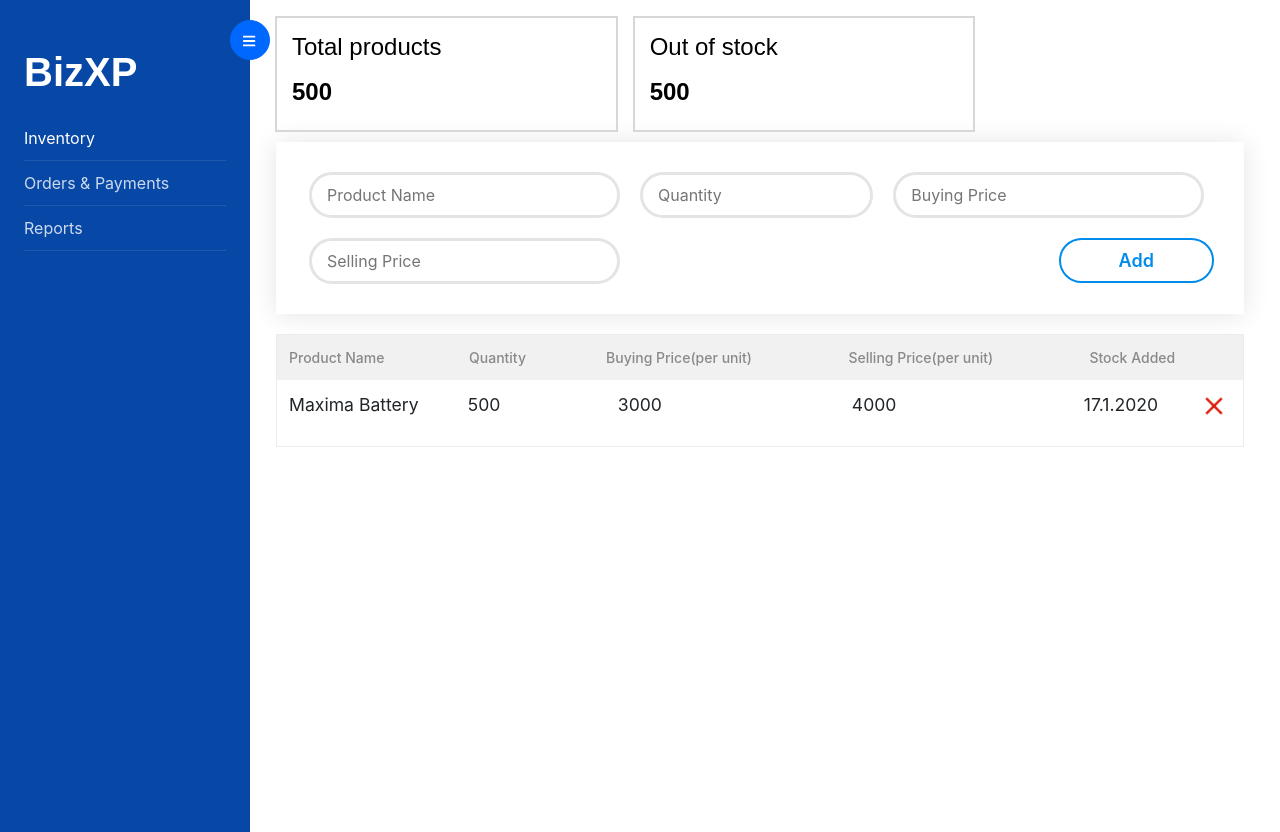
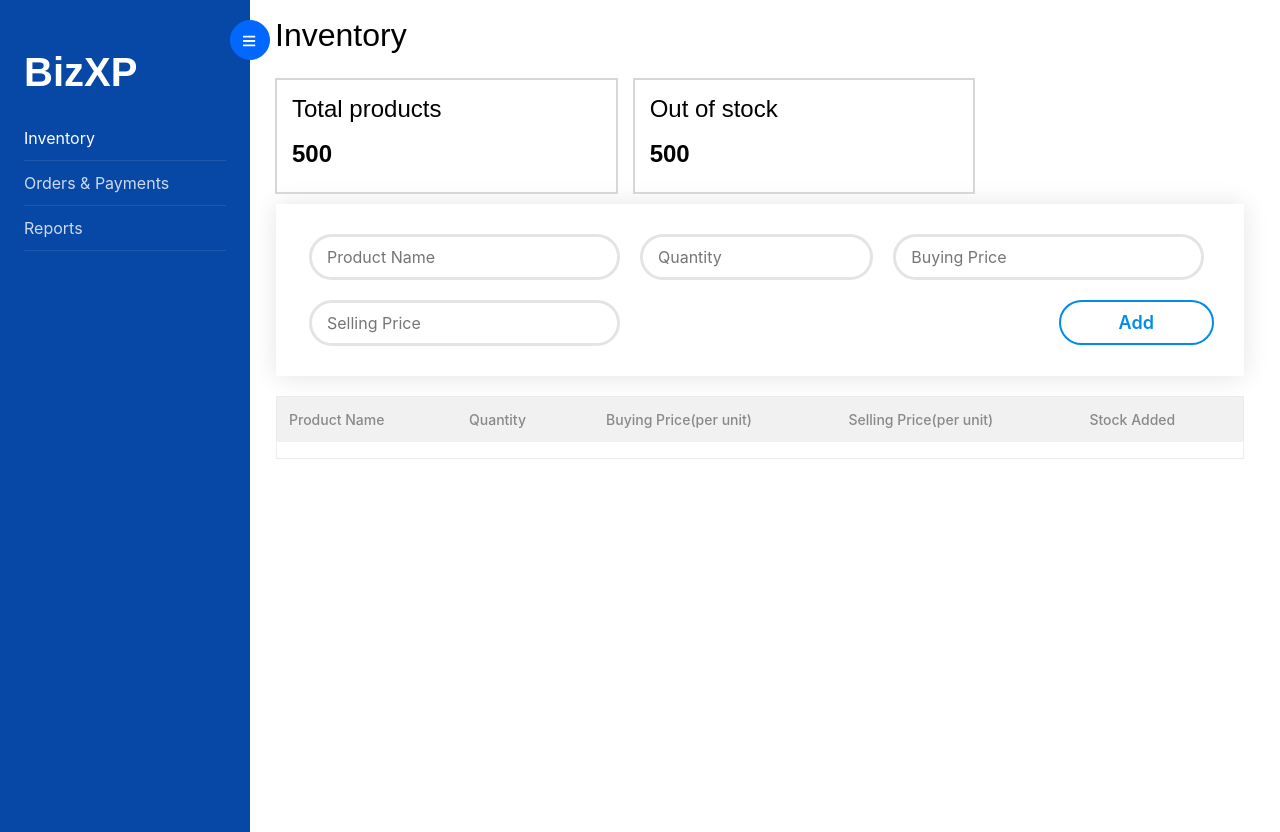
Before and after one commit to arn3342/BizXp-FrontEnd, a React (Create React App) app: page / in a window 1280 px wide. Built offline with nearby package versions, Linux system fonts and the light colour scheme; what @react-pdf/renderer would draw is missing.

Commit message:
Final Changes #1

```diff
--- a/src/components/Alert/alert.js
+++ b/src/components/Alert/alert.js
@@ -1,13 +1,8 @@
 import React, { Component } from 'react';
-import { faPlus } from '@fortawesome/free-solid-svg-icons';
 import '../../../node_modules/bootstrap/dist/css/bootstrap.min.css';
-import { FontAwesomeIcon } from "@fortawesome/react-fontawesome";
 import '../orders/orders.css'
 import '../../App.css'
-
-
 class Alert extends Component {
-
     render() {
         return (
             <div class="modal">
--- a/src/components/Inventory/inventory.js
+++ b/src/components/Inventory/inventory.js
@@ -5,7 +5,8 @@
 import '../../../node_modules/bootstrap/dist/css/bootstrap.min.css';
 import { FontAwesomeIcon } from "@fortawesome/react-fontawesome";
 import '../Inventory/inventory.css'
-
+import '../orders/orders.css'
+import moment from 'moment';
 
 var DummyOrders = []
 var IsShowingOutOfStock = false;
@@ -14,24 +15,18 @@
         super(props);
         this.state = {
             dummyOrderArray: [
-                {
-                    productName:'Maxima Battery',
-                    quantity:'500',
-                    buyingPrice:'3000',
-                    SellingPrice:'4000',
-                    StockAddeed:'17.1.2020'
-                },
             ],
+            dummyStateSet: false
         }
     }
 
     AddDummyOrder = () => {
-        document.getElementById('dummyBuyer').setAttribute('disabled', true);
         var order = {};
-        order.productName = document.getElementById('dummyProduct').value;
+        order.productName = document.getElementById('dummyName').value;
         order.quantity = document.getElementById('dummyQuantity').value;
         order.buyingPrice = document.getElementById('dummyBuyer').value;
         order.SellingPrice = document.getElementById('dummyPhone').value;
+        order.StockAddeed = moment(new Date()).format("MM-DD-YYYY")
 
 
         DummyOrders.push(order);
@@ -64,13 +59,46 @@
     EnableElements = () => {
         document.getElementById('dummyBuyer').disabled = false;
     }
+    SclaeTableHeader() {
+        try {
+            var columnHeaders = document.getElementById("columnHeaders");
+            var columnCells = document.getElementById("tableData");
+            for (var i = 0; i < columnHeaders.rows[0].cells.length; i++) {
+                var col = columnHeaders.rows[0].cells[i];
+                console.log("Header Column Width:" + col.offsetWidth)
+                columnCells.rows[2].cells[i].width = col.offsetWidth + "px"
+                console.log("Row column width: " + columnCells.rows[2].cells[i].width)
+            }
+        }
+        catch (error) { console.log(error) }
+    }
+    componentDidUpdate() {
+        this.SclaeTableHeader();
+    }
+
+    addDummyProduct() {
+        if (!this.state.dummyStateSet) {
+            var dummyArray = []
+            var dummyProduct = {
+                productName: 'Maxima Battery',
+                quantity: '500',
+                buyingPrice: '3000',
+                SellingPrice: '4000',
+                StockAddeed: '17.1.2020'
+            }
+            dummyArray.push(dummyProduct)
+            this.setState({
+                dummyOrderArray: dummyArray,
+                dummyStateSet: true
+            })
+        }
+    }
     render() {
         return (
             <div id="content">
-                {/* <div className="row">
-                    <h2 className="mb-4 ml-4">Inventory</h2>
-                    <button className="col-md-2 ml-auto btn-Blue"><FontAwesomeIcon icon={faPlus} style={{ fontSize: '14px', marginRight: '8px' }} />Add product</button>
-                </div> */}
+                <div className="row">
+                    <h2 className="mb-4 ml-4" onClick={() => this.addDummyProduct()}>Inventory</h2>
+                </div>
                 <div className="row">
                     <div className="boxContainer col-md-4 ml-4">
                         <h4 className="mb-3">Total products</h4>
@@ -85,7 +113,7 @@
                 {/* Add Product Section Starts here*/}
                 <div id="addOrderFieldsContainer" className='row field-container div-shadow leftSpace rightSpace' style={{ display: 'inherit' }}>
                     <div className="col-md-4 inline-fields">
-                        <input id="dummyQuantity" placeholder="Product Name" className="input-fields"></input>
+                        <input id="dummyName" placeholder="Product Name" className="input-fields"></input>
                     </div>
                     <div className="col-md-3 inline-fields">
                         <input id="dummyQuantity" placeholder="Quantity" className="input-fields"></input>
@@ -117,24 +145,38 @@
                                     <th></th>
                                 </tr>
                             </tbody>
+                            <tbody id="tableData">
+                                <tr />
+                                <tr />
+                                {this.state.dummyOrderArray && (this.state.dummyOrderArray.map((order, index) =>
+                                    (<tr className="table-warning">
+                                        <td>{order.productName}</td>
+                                        <td>{order.quantity}</td>
+                                        <td>{order.buyingPrice}</td>
+                                        <td>{order.SellingPrice}</td>
+                                        <td>{order.StockAddeed}</td>
+                                        <td onClick={() => this.removeOrder(index)} style={{ cursor: 'pointer' }}><img style={{ width: '20px' }} src={closeIcon}></img></td>
+                                    </tr>)
+                                ))}
+                            </tbody>
                         </table>
                     </div>
                     <div id='tableContainer' style={{ overflowX: 'hidden', overflowY: 'auto', position: 'relative' }}>
                         <table id="tableData" className="table table-hover table-borderless">
-                            <tbody id="dummyTableToAdd">
+                            {/* <tbody id="tableData">
                                 <tr />
                                 <tr />
                                 {this.state.dummyOrderArray && (this.state.dummyOrderArray.map((order, index) =>
                                     (<tr className="table-warning">
-                                        <td style={{width:'170px !important'}}>{order.productName}</td>
-                                        <td style={{width:'150px '}}>{order.quantity}</td>
-                                        <td style={{width:'234px'}}>{order.buyingPrice}</td>
-                                        <td style={{width:'232px'}}>{order.SellingPrice}</td>
-                                        <td style={{width:'120px'}}>{order.StockAddeed}</td>
+                                        <td>{order.productName}</td>
+                                        <td>{order.quantity}</td>
+                                        <td>{order.buyingPrice}</td>
+                                        <td>{order.SellingPrice}</td>
+                                        <td>{order.StockAddeed}</td>
                                         <td onClick={() => this.removeOrder(index)} style={{ cursor: 'pointer' }}><img style={{ width: '20px' }} src={closeIcon}></img></td>
                                     </tr>)
                                 ))}
-                            </tbody>
+                            </tbody> */}
                         </table>
                     </div>
                     {/* table ends here */}
--- a/src/components/orders/NewOrders.js
+++ b/src/components/orders/NewOrders.js
@@ -26,20 +26,6 @@
         super(props)
         this.state = {
             dummyOrderArray: [
-                {
-                    product:'Optimus Battery',
-                    quantity:'2',
-                    buyer:'Mr. Kamal',
-                    buyerPhone:'01655516789',
-                    price:'1000'
-                },
-                {
-                    product:'Energy Battery',
-                    quantity:'4',
-                    buyer:'Mr. Jamal',
-                    buyerPhone:'01785694589',
-                    price:'10000'
-                }
             ],
             showFinalizeModal: false,
             totalPrice: 0,
@@ -101,10 +87,6 @@
                                     <th></th>
                                 </tr>
                             </tbody>
-                        </table>
-                    </div>
-                    <div id='tableContainer' style={{ overflowX: 'hidden', overflowY: 'auto', position: 'relative' }}>
-                        <table id="tableData" className="table table-hover table-borderless">
                             <tbody id="dummyTableToAdd">
                                 <tr />
                                 <tr />
@@ -126,6 +108,11 @@
                                     </tr>)
                                 ))}
                             </tbody>
+                        </table>
+                    </div>
+                    <div id='tableContainer' style={{ overflowX: 'hidden', overflowY: 'auto', position: 'relative' }}>
+                        <table id="tableData" className="table table-hover table-borderless">
+
                         </table>
                     </div>
                 </div>
@@ -178,7 +165,9 @@
             var columnCells = document.getElementById("tableData");
             for (var i = 0; i < columnHeaders.rows[0].cells.length; i++) {
                 var col = columnHeaders.rows[0].cells[i];
+                console.log("Header Column Width:" + col.offsetWidth)
                 columnCells.rows[2].cells[i].width = col.offsetWidth + "px"
+                console.log("Row column width: " + columnCells.rows[2].cells[i].width)
             }
         }
         catch (error) { console.log(error) }
@@ -275,5 +264,22 @@
         document.getElementById('dummyBuyer').disabled = false;
     }
 
+    SclaeTableHeader() {
+        try {
+            var columnHeaders = document.getElementById("columnHeaders");
+            var columnCells = document.getElementById("tableData");
+            for (var i = 0; i < columnHeaders.rows[0].cells.length; i++) {
+                var col = columnHeaders.rows[0].cells[i];
+                console.log(col.offsetWidth)
+                columnCells.rows[2].cells[i].width = col.offsetWidth + "px"
+                console.log("New column width: " + columnCells.rows[2].cells[i].width)
+            }
+        }
+        catch (error) { console.log(error) }
+    }
+    componentDidUpdate() {
+        //this.SclaeTableHeader();
+    }
+
 }
 export default NewOrder;
--- a/src/components/orders/OrderList.js
+++ b/src/components/orders/OrderList.js
@@ -58,10 +58,6 @@
                                 <th></th>
                             </tr>
                         </tbody>
-                    </table>
-                </div>
-                <div id='tableContainer' style={{ overflowX: 'hidden', overflowY: 'auto', position: 'relative' }}>
-                    <table id="tableData" className="table table-hover table-borderless">
                         <tbody id="dummyTableToAdd">
                             <tr />
                             <tr />
@@ -101,10 +97,30 @@
                         </tbody>
                     </table>
                 </div>
+                <div id='tableContainer' style={{ overflowX: 'hidden', overflowY: 'auto', position: 'relative' }}>
+                    <table id="tableData" className="table table-hover table-borderless">
+
+                    </table>
+                </div>
             </div>
         )
     }
-
+    SclaeTableHeader() {
+        try {
+            var columnHeaders = document.getElementById("columnHeaders");
+            var columnCells = document.getElementById("tableData");
+            for (var i = 0; i < columnHeaders.rows[0].cells.length; i++) {
+                var col = columnHeaders.rows[0].cells[i];
+                console.log(col.offsetWidth)
+                columnCells.rows[2].cells[i].width = col.offsetWidth + "px"
+                console.log("New column width: " + columnCells.rows[2].cells[i].width)
+            }
+        }
+        catch (error) { console.log(error) }
+    }
+    componentDidMount() {
+        this.SclaeTableHeader();
+    }
     pdfDownload = () =>
     {
         console.log("inside the pdfDownload");
```
Lines whose indentation alone changed are shown as unchanged.
